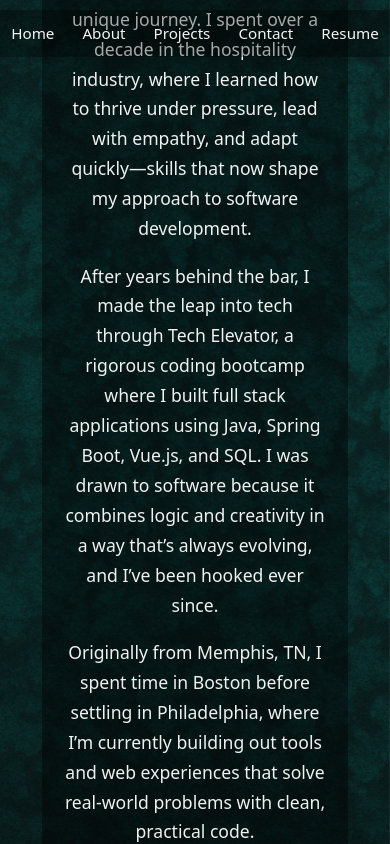
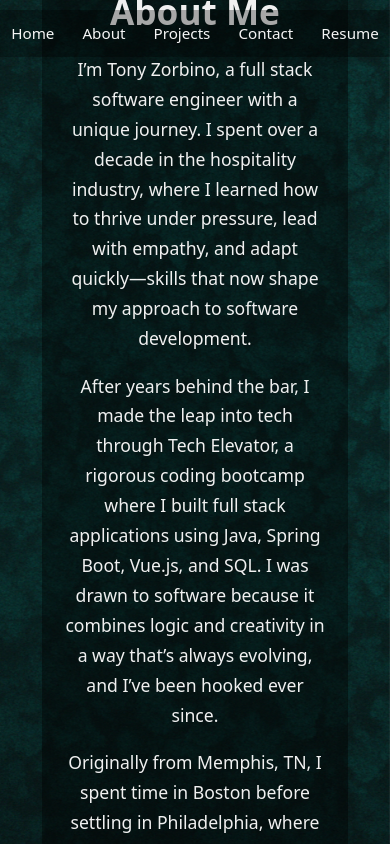
Before and after one commit to tzorbino/portfolio, a Vue app: page /about in a window 390 px wide. Built offline with nearby package versions, Linux system fonts and the light colour scheme.

Commit message:
iphone view update x8

```diff
--- a/src/views/About.vue
+++ b/src/views/About.vue
@@ -84,7 +84,7 @@ h1 {
 
 @media (max-width: 768px) {
   .about-container {
-    padding-top: 180px;
+    padding-top: 400px;
     margin: 0 10px 40px;
     width: calc(100% - 20px);
   }
```
